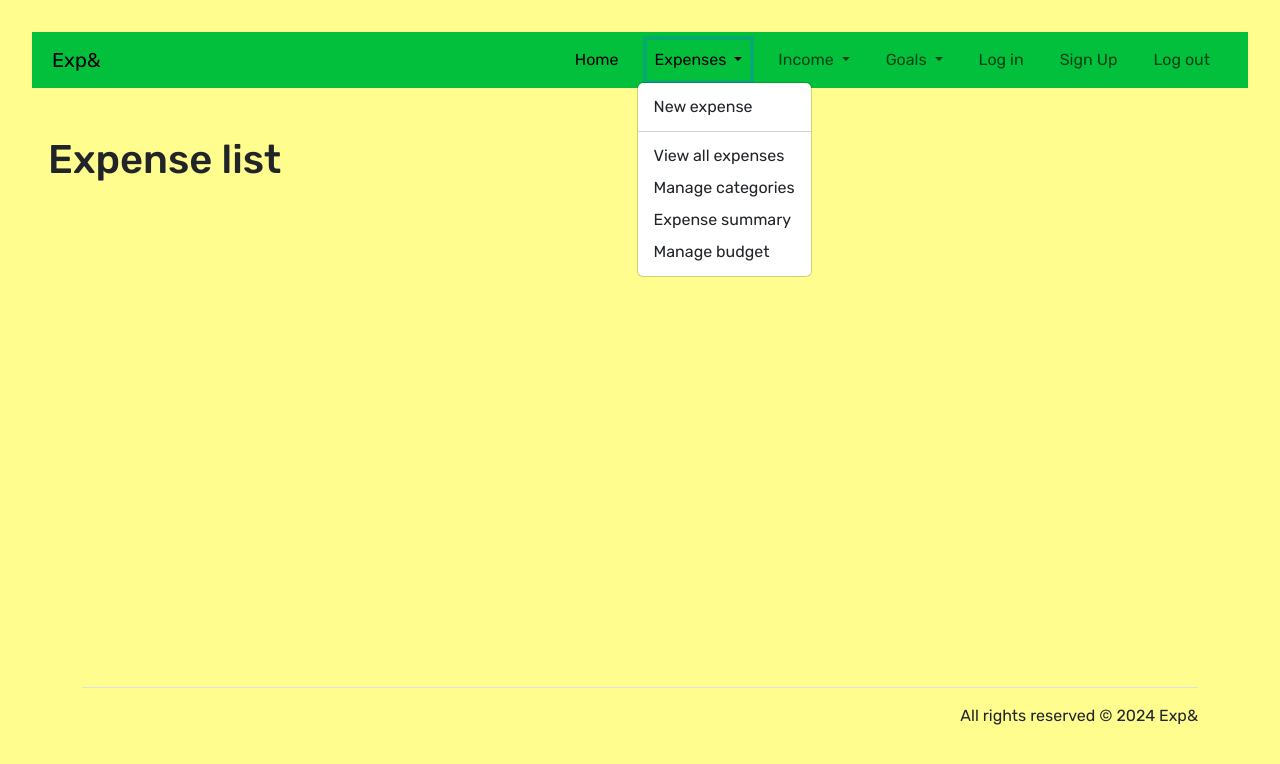
After one commit to triin1/expAnd, a Django app: page /expenses/detail in a window 1280 px wide, after a click on "Expenses". The commit adds this page. Shown: the top 764 px of the page. Run offline with Django 5.2, Linux system fonts and the light colour scheme; data that the repository does not hold is empty.

Commit message:
update and delete functions for categories and subcategories, added expense entry form and expense list

```diff
--- a/main_app/templates/base.html
+++ b/main_app/templates/base.html
@@ -28,7 +28,7 @@
                 <div class="collapse navbar-collapse" id="navbarNavLightDropdown">
                     <ul class="navbar-nav ms-auto mb-2 mb-lg-0 mx-2">
                         <li class="nav-item">
-                            <a class="nav-link active" aria-current="page" href="#">Home</a>
+                            <a class="nav-link active" aria-current="page" href="{% url 'home' %}">Home</a>
                         </li>
                         <!-- Dropdown navbar links -->
                         <li class="nav-item dropdown">
@@ -36,10 +36,10 @@
                                 Expenses
                             </a>
                             <ul class="dropdown-menu dropdown-menu-light" aria-labelledby="navbarLightDropdownMenuLink">
-                                <li><a class="dropdown-item" href="#">New expense</a></li>
+                                <li><a class="dropdown-item" href="{% url 'expense_index' %}">New expense</a></li>
                                 <div class="dropdown-divider"></div>
-                                <li><a class="dropdown-item" href="#">View all expenses</a></li>
-                                <li><a class="dropdown-item" href="#">Manage categories</a></li>
+                                <li><a class="dropdown-item" href="{% url 'expense_detail' %}">View all expenses</a></li>
+                                <li><a class="dropdown-item" href="{% url 'category_index' %}">Manage categories</a></li>
                                 <li><a class="dropdown-item" href="#">Expense summary</a></li>
                                 <li><a class="dropdown-item" href="#">Manage budget</a></li>
                             </ul>
--- /dev/null
+++ b/main_app/templates/expenses/detail.html
@@ -0,0 +1,10 @@
+{% extends 'base.html' %}
+
+{% block content %}
+
+    <h1>Expense list</h1>
+    {% for expense in expenses %}
+        <p>{{ expense.category.name }} {{ expense.subcategory.name }} {{ expense.expense_date }} {{ expense.expense_amount }}</p>
+    {% endfor %}
+
+{% endblock %}
--- a/main_app/templates/main_app/expense_form.html
+++ b/main_app/templates/expenses/index.html
@@ -3,9 +3,9 @@
 {% block content %}
 
     <h1>Add expense</h1>
-    <form method="post">
+    <form action="{% url 'add_expense' %}" method="post">
         {% csrf_token %}
-        {{ form.as_p }}
+        {{ expense_form.as_p }}
         <input type="submit" value="Add expense" class="btn btn-dark">
     </form>
 
--- a/main_app/urls.py
+++ b/main_app/urls.py
@@ -6,7 +6,13 @@ urlpatterns = [
 
     path('categories/', views.category_index, name="category_index"),
     path('categories/add_category/', views.add_category, name='add_category'),
-    path('categories/add_subcategory', views.add_subcategory, name='add_subcategory'),
+    path('categories/add_subcategory/', views.add_subcategory, name='add_subcategory'),
+    path('categories/<int:pk>/update/', views.CategoryUpdate.as_view(), name='update_category'),
+    path('categories/<int:pk>/sub_update/', views.SubcategoryUpdate.as_view(), name='update_subcategory'),
+    path('categories/<int:pk>/delete/', views.CategoryDelete.as_view(), name='delete_category'),
+    path('categories/<int:pk>/sub_delete/', views.SubcategoryDelete.as_view(), name='delete_subcategory'),
 
-    path('expenses/create/', views.ExpenseCreate.as_view(), name='expense_create'),
+    path('expenses/', views.expenses_index, name="expense_index"),
+    path('expenses/detail', views.expenses_detail, name="expense_detail"),
+    path('expenses/add/', views.add_expense, name='add_expense'),
 ]
--- a/main_app/views.py
+++ b/main_app/views.py
@@ -1,13 +1,13 @@
 from django.shortcuts import render, redirect
-from django.views.generic.edit import CreateView
-from .models import Expense, Category
-from .forms import CategoryForm, SubcategoryForm
+from django.views.generic.edit import CreateView, UpdateView, DeleteView
+from .models import Expense, Category, Subcategory
+from .forms import CategoryForm, SubcategoryForm, ExpenseForm
 
 
 def home(request):
     return render(request, 'home.html')
 
-
+# All category and subcategory related views:
 def add_category(request):
     category_form = CategoryForm(request.POST)
     if category_form.is_valid():
@@ -35,7 +35,46 @@ def category_index(request):
     })
 
 
-class ExpenseCreate(CreateView):
-    model = Expense
-    fields = ['category', 'expense_date', 'expense_amount', 'description']
-    # success_url = "/expenses/"
+class CategoryUpdate(UpdateView):
+    model = Category
+    fields = '__all__'
+    success_url = '/categories/'
+
+
+class CategoryDelete(DeleteView):
+    model = Category
+    success_url = '/categories/'
+
+
+class SubcategoryUpdate(UpdateView):
+    model = Subcategory
+    fields = '__all__'
+    success_url = '/categories/'
+
+
+class SubcategoryDelete(DeleteView):
+    model = Subcategory
+    success_url = '/categories/'
+
+
+# All expenses related views:
+def add_expense(request):
+    expense_form = ExpenseForm(request.POST)
+    if expense_form.is_valid():
+        new_expense = expense_form.save(commit=False)
+        new_expense.save()
+    return redirect('expense_detail')
+
+
+def expenses_index(request):
+    expense_form = ExpenseForm()
+    return render(request, 'expenses/index.html', {
+        'expense_form': expense_form
+    })
+
+
+def expenses_detail(request):
+    expenses = Expense.objects.all()
+    return render(request, 'expenses/detail.html', {
+        'expenses': expenses,
+    })
```
Also changed, not shown: main_app/forms.py (+22 -1 lines), main_app/models.py (+5 -3 lines), main_app/templates/categories/index.html (+10 -2 lines), main_app/templates/main_app/category_confirm_delete.html (added, +16 -0 lines), main_app/templates/main_app/category_form.html (added, +11 -0 lines), main_app/templates/main_app/subcategory_confirm_delete.html (added, +16 -0 lines), main_app/templates/main_app/subcategory_form.html (added, +11 -0 lines), main_app/migrations/0006_alter_category_options_alter_subcategory_options_and_more.py (added), main_app/migrations/0007_remove_subcategory_expense.py (added), main_app/migrations/0008_expense_subcategory.py (added), main_app/migrations/0009_alter_expense_budget_date.py (added), main_app/migrations/0010_alter_expense_budget_date.py (added), main_app/migrations/0011_alter_expense_expense_date.py (added).
